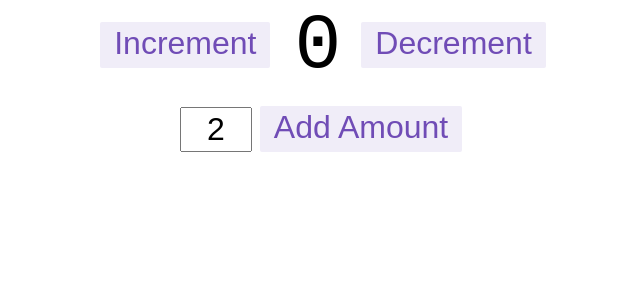
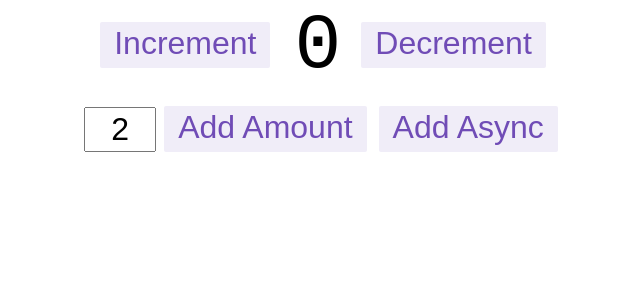
Before and after one commit to apethoud/scratch-react-redux-counter, a React (Create React App) app: page / in a window 1280 px wide. Shown: the top 300 px of the page, without its empty margins (315-955 px from the left). Built offline with nearby package versions, Linux system fonts and the light colour scheme.

Commit message:
add example thunk

```diff
--- a/src/features/counter/Counter.js
+++ b/src/features/counter/Counter.js
@@ -1,7 +1,12 @@
 import React, { useState } from 'react';
 import { useSelector, useDispatch } from 'react-redux';
 import { selectCount } from './counterSlice';
-import { increment, decrement, incrementByAmount } from './counterSlice';
+import {
+    increment,
+    decrement,
+    incrementByAmount,
+    incrementAsync,
+} from './counterSlice';
 import styles from './Counter.module.css';
 
 export default function Counter() {
@@ -40,6 +45,12 @@ export default function Counter() {
                 >
                     Add Amount
                 </button>
+                <button
+                    className={styles.asyncButton}
+                    onClick={() => dispatch(incrementAsync(incrementValue))}
+                >
+                    Add Async
+                </button>
             </div>
         </div>
     )
--- /dev/null
+++ b/src/features/counter/counterAPI.js
@@ -0,0 +1,5 @@
+export function fetchCount(amount = 1) {
+    return new Promise((resolve) =>
+        setTimeout(() => resolve({ data: amount }), 500)
+    );
+}
--- a/src/features/counter/counterSlice.js
+++ b/src/features/counter/counterSlice.js
@@ -1,9 +1,19 @@
-import { createSlice } from '@reduxjs/toolkit';
+import { createAsyncThunk, createSlice } from '@reduxjs/toolkit';
+import { fetchCount } from './counterAPI';
+
+export const incrementAsync = createAsyncThunk(
+    'counter/fetchCount',
+    async (amount) => {
+        const response = await fetchCount(amount);
+        return response.data;
+    }
+);
 
 export const counterSlice = createSlice({
     name: 'counter',
     initialState: {
-        value: 0
+        value: 0,
+        status: 'idle',
     },
     reducers: {
         increment: (state) => {
@@ -14,8 +24,18 @@ export const counterSlice = createSlice({
         },
         incrementByAmount: (state, action) => {
             state.value += action.payload;
-        }
-    }
+        },
+    },
+    extraReducers: (builder) => {
+        builder
+            .addCase(incrementAsync.pending, (state) => {
+                state.status = 'loading';
+            })
+            .addCase(incrementAsync.fulfilled, (state, action) => {
+                state.status = 'idle';
+                state.value += action.payload;
+            });
+    },
 });
 
 export const { increment, decrement, incrementByAmount } = counterSlice.actions;
```
